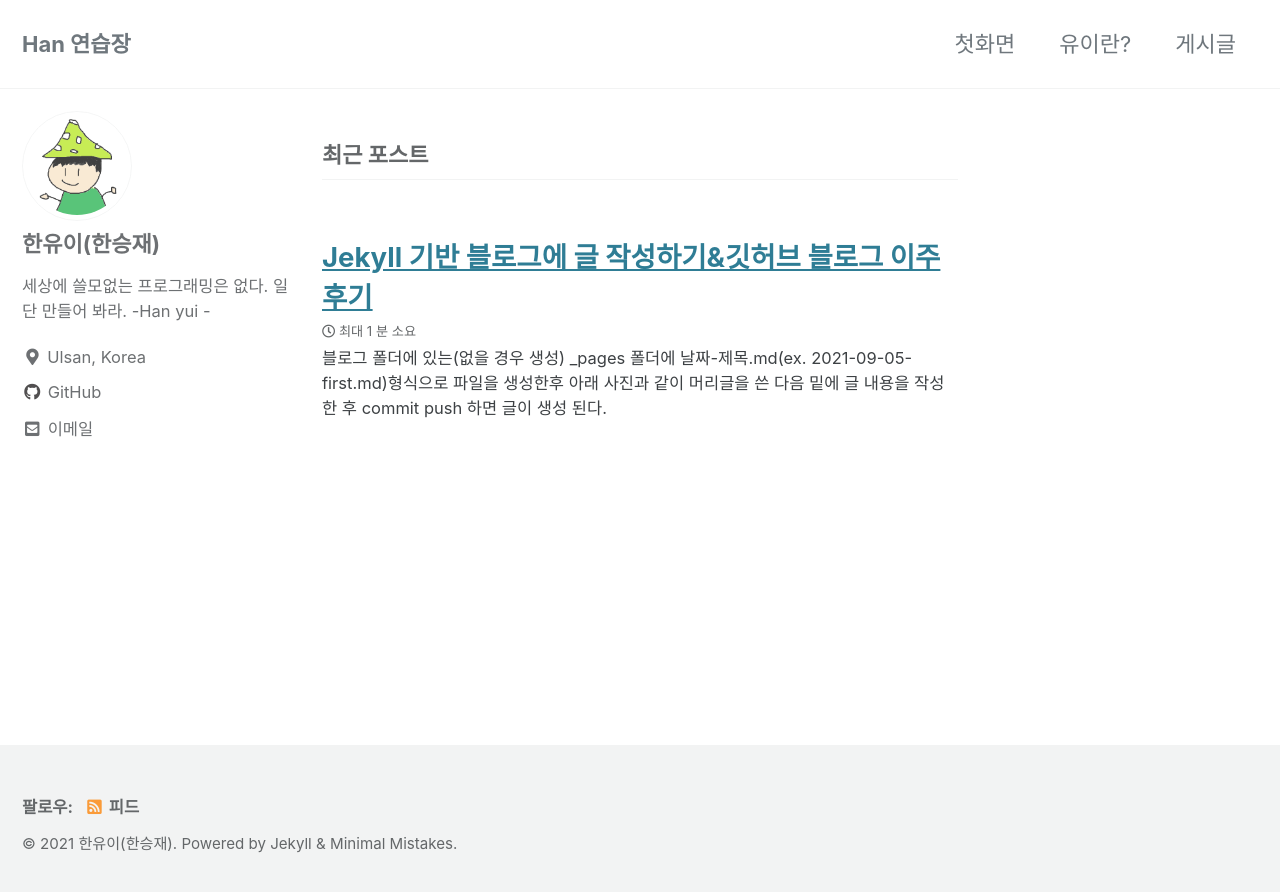
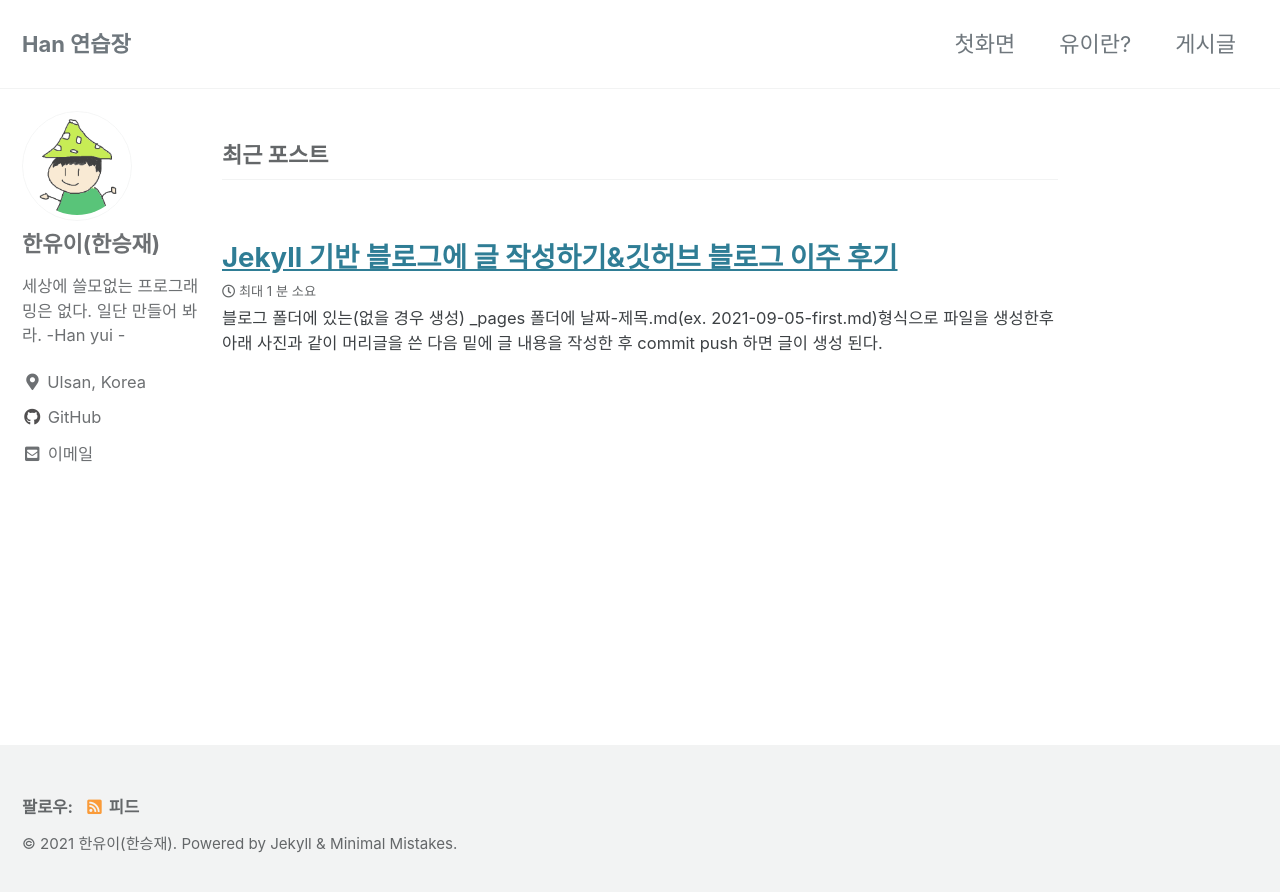
Before and after one commit to Han-seungjae/Han-seungjae.github.io, a Jekyll site: the page built from index.html, in a window 1280 px wide. Shown: the top 892 px of the page. Built offline with Jekyll 4.4.1, drawn with Linux system fonts in a browser that asks for light colours; cached includes are drawn as plain includes; the list of posts is cut into pages by our own code.

Commit message:
layout set3

```diff
--- a/_sass/minimal-mistakes/_variables.scss
+++ b/_sass/minimal-mistakes/_variables.scss
@@ -145,8 +145,8 @@
    ========================================================================== */
 
 $small: 600px !default;
-$medium: 1200px !default;
-$medium-wide: 1200px !default;
+$medium: 768px !default;
+$medium-wide: 900px !default;
 $large: 1024px !default;
 $x-large: 1280px !default;
 $max-width: $x-large !default;
@@ -155,9 +155,9 @@
    Grid
    ========================================================================== */
 
-$right-sidebar-width-narrow: 200px !default;
-$right-sidebar-width: 300px !default;
-$right-sidebar-width-wide: 400px !default;
+$right-sidebar-width-narrow: 100px !default;
+$right-sidebar-width: 200px !default;
+$right-sidebar-width-wide: 250px !default;
 
 /*
    Other
```
